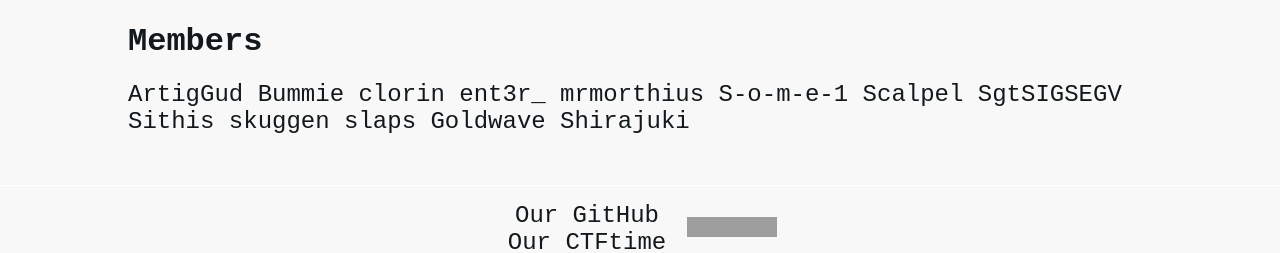
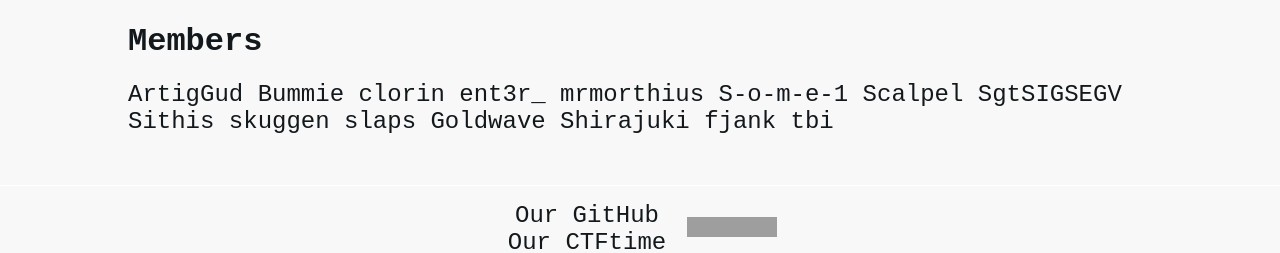
Before and after one commit to Corax-team/website, a Jekyll site: the page built from public/index.html, in a window 1280 px wide. Shown: the part 956-1209 px from the top of the page. Built offline with Jekyll 4.4.1, drawn with Linux system fonts in a browser that asks for light colours; grey boxes are pictures that could not be loaded.

Commit message:
Update ctftime members

```diff
--- a/public/_data/members.yml
+++ b/public/_data/members.yml
@@ -11,3 +11,5 @@
 - name: slaps
 - name: Goldwave
 - name: Shirajuki
+- name: fjank
+- name: tbi
```
